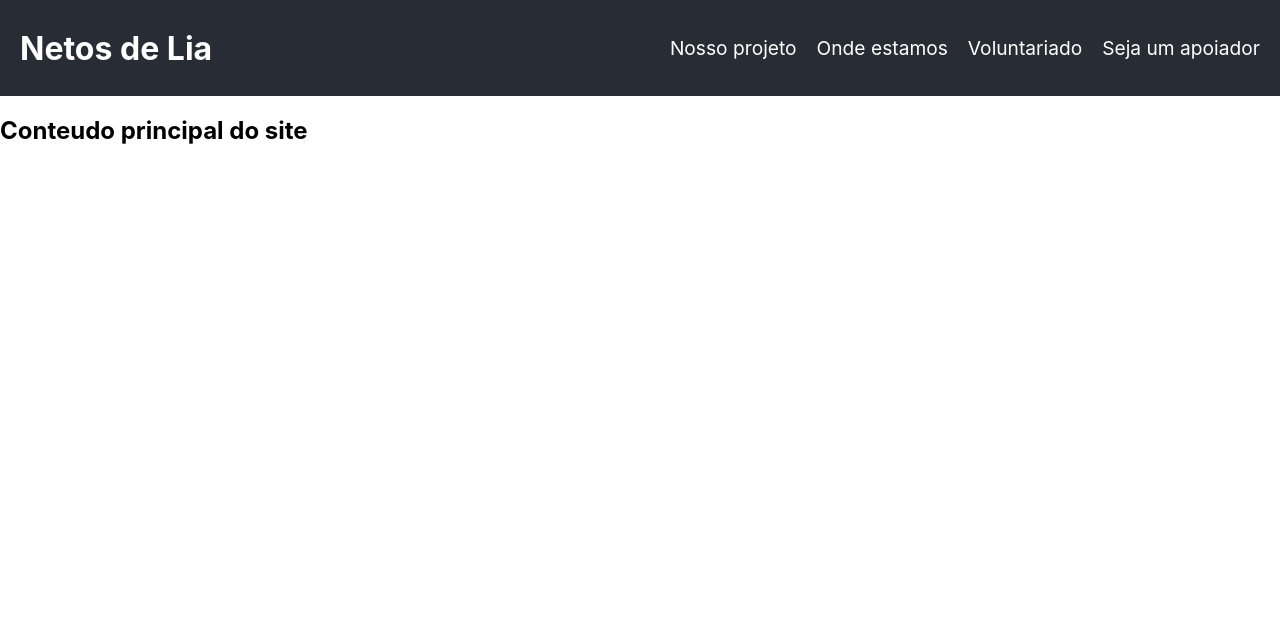
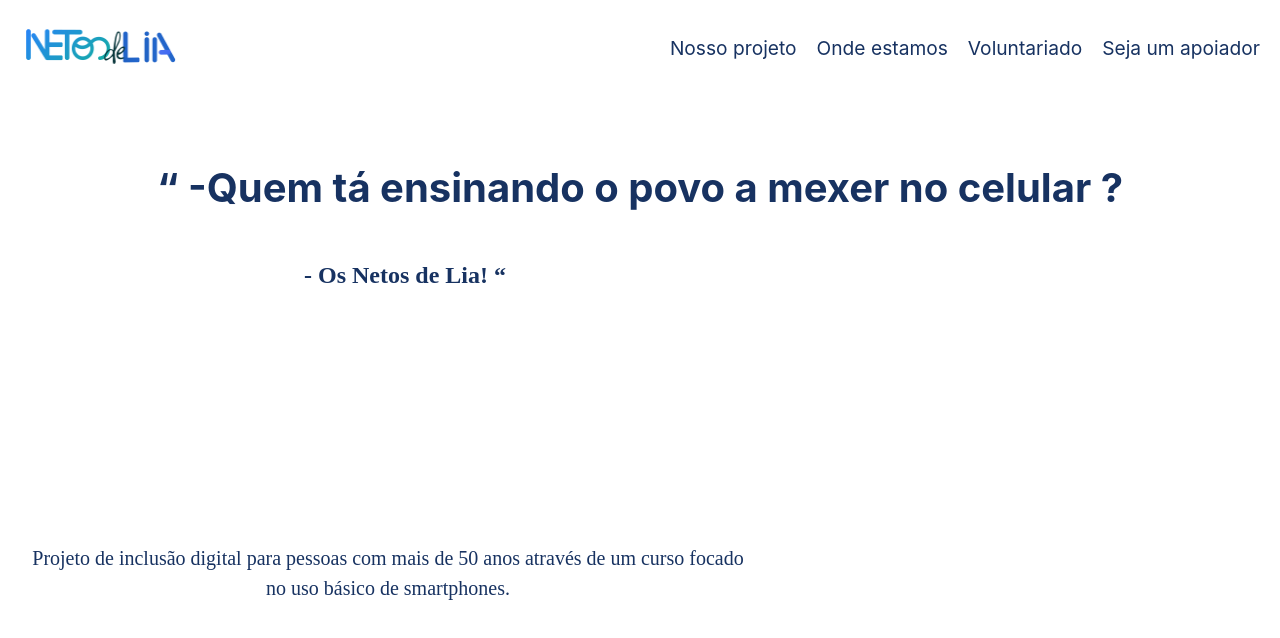
Before and after one commit to eujessicas/netosdelia, a React (Create React App) app: page / in a window 1280 px wide. Shown: the top 638 px of the page. Built offline with nearby package versions, Linux system fonts and the light colour scheme.

Commit message:
modificaçoes dia 21/01/2025

```diff
--- a/src/App.js
+++ b/src/App.js
@@ -1,14 +1,17 @@
-import logo from './logo.svg';
+// App.js
+import React from "react";
 import './App.css';
-import Header from './Header';
+import Header from './Header';  // Certifique-se de que está importando corretamente
+import Topo from './Topo';      // Importando corretamente o componente Topo
 
 function App() {
   return (
     <div>
-      <Header />
-        <main>
-          <h2>Conteudo principal do site</h2>
-        </main>
+      <Header />  {/* Aqui, o componente Header está sendo utilizado */}
+      <Topo />
+      <main>
+
+      </main>
     </div>
   );
 }
--- a/src/Header.css
+++ b/src/Header.css
@@ -1,15 +1,22 @@
-.header{
+.header {
     display: flex;
     justify-content: space-between;
     align-items: center;
     padding: 20px;
-    background-color: #282c34;
-    color: white;
+    background-color: white;
+    color: #173261;
 }
 
-.header .logo h1{
-    margin: 0;
-    font-size: 2rem;
+.header .logo button {
+    background: transparent;
+    border: none;
+    cursor: pointer;
+}
+
+.header .logo img {
+    max-width: 100%;
+    height: auto;
+    width: 150px;
 }
 
 .header .navigation ul {
@@ -24,11 +31,11 @@
 }
 
 .header .navigation ul li a {
-    color: white;
+    color: #173261;
     text-decoration: none;
     font-size: 1.2rem;
 }
 
-.header .navigation ul li a.hover {
+.header .navigation ul li a:hover {
     text-decoration: underline;
 }
--- a/src/Header.js
+++ b/src/Header.js
@@ -1,22 +1,25 @@
 import React from "react";
 import './Header.css';
+import logoImg from './imagens/logo.png';  // A importação da imagem
 
 const Header = () => {
-    return(
+    return (
         <header className="header">
             <div className="logo">
-                <h1>Netos de Lia</h1>
+                <button>
+                    <img src={logoImg} alt="Logo" />  {/* Usando logoImg importado */}
+                </button>
             </div>
             <nav className="navigation">
                 <ul>
-                    <li><a href= "#home">Nosso projeto</a></li>
-                    <li><a href= "#about">Onde estamos</a></li>
-                    <li><a href= "#services">Voluntariado</a></li>
-                    <li><a href= "#contact">Seja um apoiador</a></li>
+                    <li><a href="#home">Nosso projeto</a></li>
+                    <li><a href="#about">Onde estamos</a></li>
+                    <li><a href="#services">Voluntariado</a></li>
+                    <li><a href="#contact">Seja um apoiador</a></li>
                 </ul>
             </nav>
         </header>
     );
 }
 
-export default Header
+export default Header;
--- /dev/null
+++ b/src/Topo.css
@@ -0,0 +1,51 @@
+/* Estilos para o componente Topo */
+
+.Topo {
+    background-color: white;  /* Cor de fundo azul suave */
+    color: #173261;               /* Cor do texto em branco */
+    text-align: center;         /* Alinha todo o conteúdo ao centro */
+    padding: 40px 20px;         /* Adiciona espaçamento interno (padding) */
+  }
+
+  .TOPO h1 {
+    font-size: 2.5rem;          /* Tamanho da fonte maior para o título */
+    font-weight: bold;          /* Deixa o título em negrito */
+    margin-bottom: 10px;        /* Adiciona um espaçamento inferior */
+  }
+
+  .TOPO h2 {
+    width: 770px;
+    height: 261px;
+    top:272px;
+    left: 151px;
+    font-family: poppins;
+
+  }
+
+  .TOPO h3 {
+    width: 736px;
+    height: 60px;
+    top: 550px;
+    left: 153px;
+    font-family: Poppins;
+    font-size: 20px;
+    font-weight: 500;
+    line-height: 30px;
+    color: #173261
+  }
+
+  /* Responsividade para telas menores */
+  @media (max-width: 768px) {
+    .TOPO h1 {
+      font-size: 2rem;          /* Reduz o tamanho do título em telas menores */
+    }
+
+    .TOPO h2 {
+      font-size: 1.5rem;        /* Reduz o tamanho do subtítulo em telas menores */
+    }
+
+    .TOPO h3 {
+      font-size: 1rem;          /* Ajusta o tamanho da descrição para telas pequenas */
+      padding: 0 20px;          /* Adiciona espaçamento lateral para textos longos */
+    }
+  }
--- /dev/null
+++ b/src/Topo.js
@@ -0,0 +1,17 @@
+// Topo.js
+import React from "react";
+import './Topo.css';
+
+const Topo = () => {
+    return (
+        <header className="Topo">
+            <div className="TOPO">
+                <h1>“ -Quem tá ensinando o povo a mexer no celular ?</h1><br />
+                <h2>- Os Netos de Lia! “</h2>
+                <h3>Projeto de inclusão digital para pessoas com mais de 50 anos através de um curso focado no uso básico de smartphones.</h3><br />
+            </div>
+        </header>
+    );
+}
+
+export default Topo;
```
Also changed, not shown: src/imagens/TOPO.png (added), src/imagens/logo.png (added).
